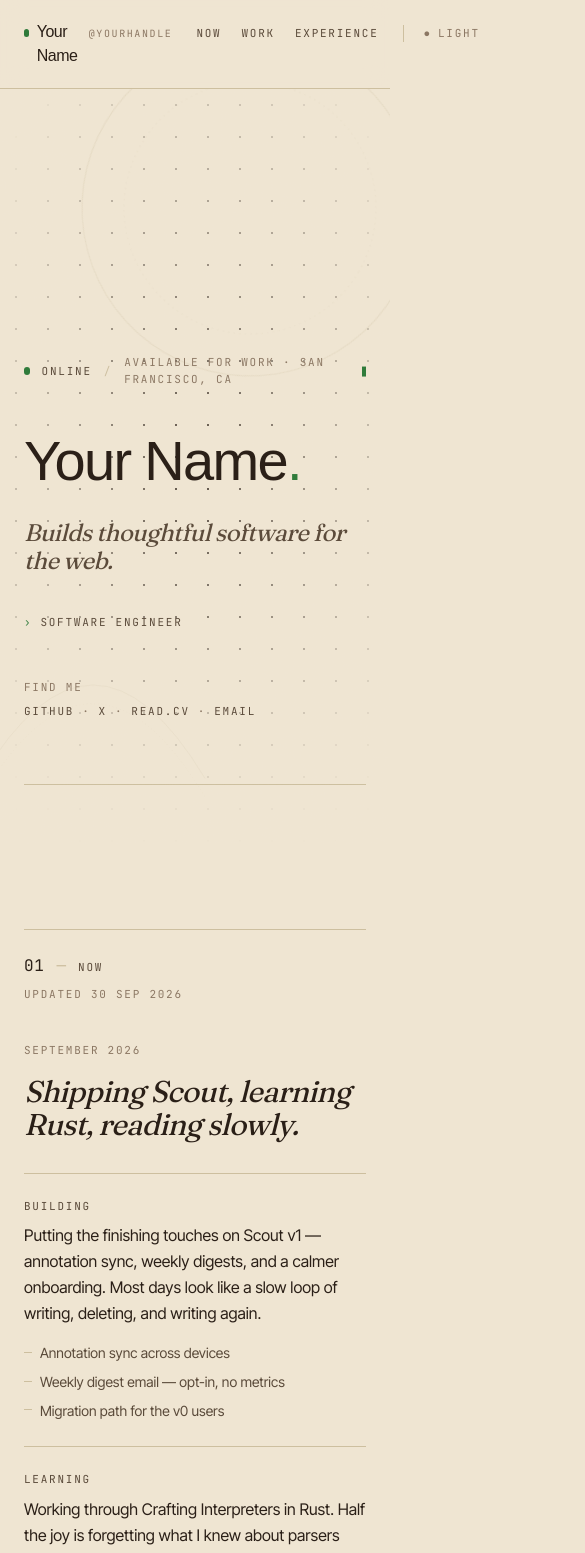
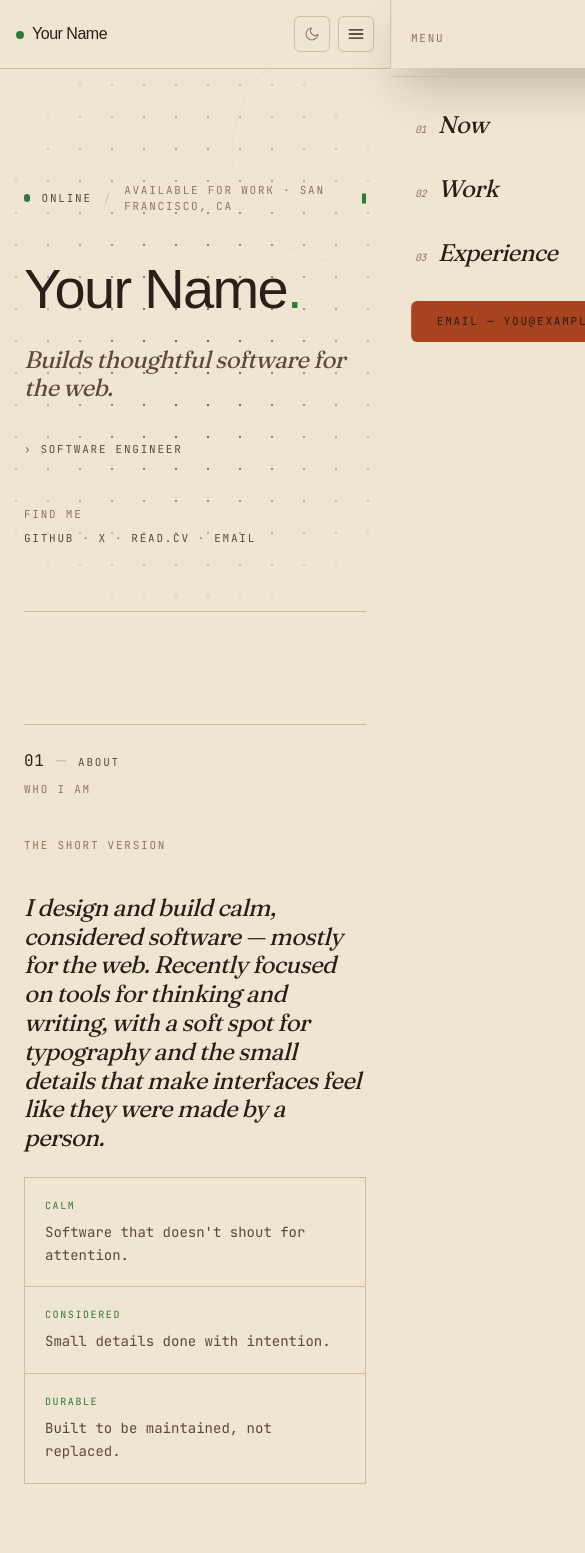
Before and after one commit to Rujul-1105/portfolio, a Next.js app: page / in a window 390 px wide. Shown: the top 1553 px of the page, 585 px wide, since content can reach past the window. Built offline with nearby package versions, Linux system fonts and the light colour scheme; a web font is replaced by a local one.

Commit message:
v1.4 + v1.4a: mobile menu, icon toggle, About section, reordered

```diff
--- a/app/page.tsx
+++ b/app/page.tsx
@@ -1,16 +1,18 @@
 import { HeroSection } from "@/components/sections/HeroSection";
+import { AboutSection } from "@/components/sections/AboutSection";
 import { NowSection } from "@/components/sections/NowSection";
+import { ExperienceSection } from "@/components/sections/ExperienceSection";
 import { ProjectsSection } from "@/components/sections/ProjectsSection";
-import { ExperienceSection } from "@/components/sections/ExperienceSection";
 import { ActivitySection } from "@/components/sections/ActivitySection";
 
 export default function Home() {
   return (
     <>
       <HeroSection />
+      <AboutSection />
       <NowSection />
+      <ExperienceSection />
       <ProjectsSection />
-      <ExperienceSection />
       <ActivitySection />
     </>
   );
--- /dev/null
+++ b/components/layout/MobileMenu.tsx
@@ -0,0 +1,149 @@
+"use client";
+
+import { useEffect, useState } from "react";
+import type { NavItem } from "@/types/content";
+
+interface MobileMenuProps {
+  items: NavItem[];
+  cta?: { label: string; href: string };
+  onAction?: () => void;
+}
+
+function MenuIcon({ open }: { open: boolean }) {
+  return (
+    <svg
+      width="20"
+      height="20"
+      viewBox="0 0 24 24"
+      fill="none"
+      stroke="currentColor"
+      strokeWidth="1.6"
+      strokeLinecap="round"
+      strokeLinejoin="round"
+      aria-hidden="true"
+    >
+      {open ? (
+        <>
+          <path d="M18 6 6 18" />
+          <path d="m6 6 12 12" />
+        </>
+      ) : (
+        <>
+          <path d="M4 7h16" />
+          <path d="M4 12h16" />
+          <path d="M4 17h16" />
+        </>
+      )}
+    </svg>
+  );
+}
+
+export function MobileMenu({ items, cta, onAction }: MobileMenuProps) {
+  const [open, setOpen] = useState(false);
+
+  // Lock body scroll while the menu is open
+  useEffect(() => {
+    if (open) {
+      document.body.style.overflow = "hidden";
+    } else {
+      document.body.style.overflow = "";
+    }
+    return () => {
+      document.body.style.overflow = "";
+    };
+  }, [open]);
+
+  // Close on Escape
+  useEffect(() => {
+    if (!open) return;
+    function onKey(e: KeyboardEvent) {
+      if (e.key === "Escape") setOpen(false);
+    }
+    window.addEventListener("keydown", onKey);
+    return () => window.removeEventListener("keydown", onKey);
+  }, [open]);
+
+  function close() {
+    setOpen(false);
+    onAction?.();
+  }
+
+  return (
+    <>
+      <button
+        type="button"
+        onClick={() => setOpen((v) => !v)}
+        aria-label={open ? "Close menu" : "Open menu"}
+        aria-expanded={open}
+        aria-controls="mobile-menu-panel"
+        className="md:hidden inline-flex h-9 w-9 items-center justify-center rounded-md border border-line text-ink hover:text-neon hover:border-neon transition-colors"
+      >
+        <MenuIcon open={open} />
+      </button>
+
+      {/* Backdrop */}
+      <div
+        onClick={close}
+        aria-hidden
+        className={`fixed inset-0 z-40 bg-ink/40 transition-opacity duration-200 md:hidden ${
+          open ? "opacity-100" : "opacity-0 pointer-events-none"
+        }`}
+      />
+
+      {/* Panel */}
+      <nav
+        id="mobile-menu-panel"
+        aria-label="Mobile navigation"
+        className={`fixed top-0 right-0 z-50 h-full w-[78%] max-w-sm bg-paper border-l border-line shadow-2xl transition-transform duration-300 ease-out md:hidden ${
+          open ? "translate-x-0" : "translate-x-full"
+        }`}
+      >
+        <div className="flex items-center justify-between px-5 py-5 border-b border-line">
+          <span className="font-mono text-[11px] uppercase tracking-[var(--tracking-caps)] text-muted">
+            Menu
+          </span>
+          <button
+            type="button"
+            onClick={close}
+            aria-label="Close menu"
+            className="inline-flex h-9 w-9 items-center justify-center rounded-md border border-line text-ink hover:text-neon hover:border-neon transition-colors"
+          >
+            <MenuIcon open={true} />
+          </button>
+        </div>
+
+        <ul className="flex flex-col px-2 py-4">
+          {items.map((item, i) => (
+            <li key={item.href}>
+              <a
+                href={item.href}
+                onClick={close}
+                className="flex items-center justify-between gap-3 px-4 py-4 font-display italic text-2xl text-ink hover:text-neon transition-colors border-b border-line/60 last:border-b-0"
+              >
+                <span className="flex items-baseline gap-3">
+                  <span className="font-mono text-[10px] text-muted">
+                    {String(i + 1).padStart(2, "0")}
+                  </span>
+                  {item.label}
+                </span>
+                <span className="font-mono text-sm text-muted">↓</span>
+              </a>
+            </li>
+          ))}
+        </ul>
+
+        {cta ? (
+          <div className="px-5 pb-8">
+            <a
+              href={cta.href}
+              onClick={close}
+              className="flex items-center justify-center gap-2 rounded-md bg-accent text-ink font-mono text-[11px] uppercase tracking-[var(--tracking-caps)] px-5 py-3 hover:opacity-90 transition-opacity"
+            >
+              {cta.label} ↗
+            </a>
+          </div>
+        ) : null}
+      </nav>
+    </>
+  );
+}
--- a/components/layout/TopNav.tsx
+++ b/components/layout/TopNav.tsx
@@ -1,15 +1,16 @@
 import { site } from "@/lib/content";
 import { ThemeToggle } from "@/components/primitives/ThemeToggle";
+import { MobileMenu } from "./MobileMenu";
 
 export function TopNav() {
   const twitterHref = site.twitter ?? "#";
 
   return (
     <header className="sticky top-0 z-30 backdrop-blur-md bg-paper/75 dark:bg-paper/75 border-b border-line">
-      <nav className="mx-auto flex w-full max-w-[var(--container-wide)] items-baseline justify-between gap-6 px-6 md:px-10 lg:px-16 py-5">
+      <nav className="mx-auto flex w-full max-w-[var(--container-wide)] items-center justify-between gap-4 md:gap-6 px-4 md:px-10 lg:px-16 py-4 md:py-5">
         <a
           href="#top"
-          className="group flex items-baseline gap-2"
+          className="group flex items-baseline gap-2 shrink-0"
           aria-label="Home"
         >
           <span aria-hidden className="status-dot" />
@@ -20,28 +21,44 @@ export function TopNav() {
             href={twitterHref}
             target="_blank"
             rel="noreferrer noopener"
-            className="link-underline font-mono text-[10px] uppercase tracking-[var(--tracking-caps)] text-muted hover:text-neon"
+            className="hidden sm:inline-block link-underline font-mono text-[10px] uppercase tracking-[var(--tracking-caps)] text-muted hover:text-neon"
             aria-label={`${site.handle} on X / Twitter`}
           >
             {site.handle}
           </a>
         </a>
 
-        <ul className="flex items-baseline gap-x-5 gap-y-2 font-mono text-[11px] uppercase tracking-[var(--tracking-caps)]">
+        <ul className="hidden md:flex items-center gap-x-6 font-mono text-[11px] uppercase tracking-[var(--tracking-caps)] text-ink-2">
           {site.nav.map((item) => (
             <li key={item.href}>
-              <a
-                href={item.href}
-                className="link-underline text-ink-2 hover-glow"
-              >
+              <a href={item.href} className="link-underline hover-glow">
                 {item.label}
               </a>
             </li>
           ))}
-          <li className="ml-1 border-l border-line pl-5">
-            <ThemeToggle />
-          </li>
         </ul>
+
+        <div className="flex items-center gap-2 md:gap-3 shrink-0">
+          <a
+            href={twitterHref}
+            target="_blank"
+            rel="noreferrer noopener"
+            className="hidden md:inline-flex font-mono text-[11px] uppercase tracking-[var(--tracking-caps)] text-ink-2 hover-glow"
+          >
+            Twitter
+          </a>
+          <ThemeToggle />
+          <a
+            href={`mailto:${site.email}`}
+            className="hidden md:inline-flex bracket-corners items-center gap-2 bg-accent text-ink font-mono text-[10px] uppercase tracking-[var(--tracking-caps)] px-4 py-2 hover:opacity-90 transition-opacity"
+          >
+            Get in touch ↗
+          </a>
+          <MobileMenu
+            items={site.nav}
+            cta={{ label: `Email — ${site.email}`, href: `mailto:${site.email}` }}
+          />
+        </div>
       </nav>
     </header>
   );
--- a/components/primitives/Section.tsx
+++ b/components/primitives/Section.tsx
@@ -25,7 +25,7 @@ export function Section({
   return (
     <section
       id={id}
-      className={`relative py-20 md:py-24 lg:py-32 scroll-mt-24 ${className ?? ""}`}
+      className={`relative py-16 md:py-24 lg:py-32 scroll-mt-20 md:scroll-mt-24 ${className ?? ""}`}
     >
       <div className="mx-auto w-full max-w-[var(--container-wide)] px-6 md:px-10 lg:px-16">
         <header className="group grid grid-cols-1 lg:grid-cols-[1fr_auto] gap-x-8 gap-y-2 items-baseline border-t border-line pt-6">
--- a/components/primitives/ThemeToggle.tsx
+++ b/components/primitives/ThemeToggle.tsx
@@ -4,6 +4,54 @@ import { useEffect, useState } from "react";
 
 type Theme = "light" | "dark";
 
+function SunIcon() {
+  return (
+    <svg
+      width="16"
+      height="16"
+      viewBox="0 0 24 24"
+      fill="none"
+      stroke="currentColor"
+      strokeWidth="1.6"
+      strokeLinecap="round"
+      strokeLinejoin="round"
+      aria-hidden="true"
+    >
+      <circle cx="12" cy="12" r="4" />
+      <path d="M12 2v2" />
+      <path d="M12 20v2" />
+      <path d="m4.93 4.93 1.41 1.41" />
+      <path d="m17.66 17.66 1.41 1.41" />
+      <path d="M2 12h2" />
+      <path d="M20 12h2" />
+      <path d="m4.93 19.07 1.41-1.41" />
+      <path d="m17.66 6.34 1.41-1.41" />
+    </svg>
+  );
+}
+
+function MoonIcon() {
+  return (
+    <svg
+      width="16"
+      height="16"
+      viewBox="0 0 24 24"
+      fill="none"
+      stroke="currentColor"
+      strokeWidth="1.6"
+      strokeLinecap="round"
+      strokeLinejoin="round"
+      aria-hidden="true"
+    >
+      <path d="M21 12.79A9 9 0 1 1 11.21 3 7 7 0 0 0 21 12.79z" />
+    </svg>
+  );
+}
+
+/**
+ * Square icon button for theme toggle. Sun when in dark mode (click to go light),
+ * moon when in light mode (click to go dark).
+ */
 export function ThemeToggle() {
   const [theme, setTheme] = useState<Theme>("light");
   const [mounted, setMounted] = useState(false);
@@ -29,16 +77,16 @@ export function ThemeToggle() {
     }
   }
 
-  // Avoid SSR/CSR mismatch — render a stable placeholder until mounted.
+  // Stable placeholder until mounted to avoid SSR/CSR mismatch.
   if (!mounted) {
     return (
       <button
         type="button"
         aria-label="Toggle theme"
-        className="font-mono text-[11px] uppercase tracking-[var(--tracking-caps)] text-muted hover:text-neon transition-colors"
+        className="inline-flex h-9 w-9 items-center justify-center rounded-md border border-line text-muted hover:text-ink hover:border-ink-2 transition-colors"
         tabIndex={-1}
       >
-        <span aria-hidden>◐</span>
+        <SunIcon />
       </button>
     );
   }
@@ -50,12 +98,9 @@ export function ThemeToggle() {
       aria-label={
         theme === "dark" ? "Switch to light theme" : "Switch to dark theme"
       }
-      className="font-mono text-[11px] uppercase tracking-[var(--tracking-caps)] text-muted hover:text-neon transition-colors"
+      className="inline-flex h-9 w-9 items-center justify-center rounded-md border border-line text-muted hover:text-neon hover:border-neon transition-colors"
     >
-      <span aria-hidden className="inline-flex items-center gap-1.5">
-        <span className={theme === "dark" ? "text-neon" : ""}>●</span>
-        {theme === "dark" ? "Dark" : "Light"}
-      </span>
+      {theme === "dark" ? <SunIcon /> : <MoonIcon />}
     </button>
   );
 }
--- /dev/null
+++ b/components/sections/AboutSection.tsx
@@ -0,0 +1,67 @@
+import { site } from "@/lib/content";
+import { Reveal } from "@/components/motion/Reveal";
+
+const VALUES = [
+  { label: "Calm", body: "Software that doesn't shout for attention." },
+  { label: "Considered", body: "Small details done with intention." },
+  { label: "Durable", body: "Built to be maintained, not replaced." },
+];
+
+export function AboutSection() {
+  return (
+    <section
+      id="about"
+      className="relative py-16 md:py-24 lg:py-32 scroll-mt-20 md:scroll-mt-24"
+    >
+      <div className="mx-auto w-full max-w-[var(--container-wide)] px-6 md:px-10 lg:px-16">
+        <Reveal>
+          <header className="grid grid-cols-1 lg:grid-cols-[1fr_auto] gap-x-8 gap-y-2 items-baseline border-t border-line pt-6">
+            <p className="flex items-baseline gap-3">
+              <span className="font-mono text-base md:text-lg tracking-[var(--tracking-mono)] text-ink hover-glow cursor-default">
+                01
+              </span>
+              <span aria-hidden className="font-mono text-line">
+                —
+              </span>
+              <span className="font-mono text-[11px] uppercase tracking-[var(--tracking-caps)] text-ink-2">
+                About
+              </span>
+            </p>
+            <p className="font-mono text-[11px] uppercase tracking-[var(--tracking-caps)] text-muted lg:justify-self-end">
+              Who I am
+            </p>
+          </header>
+        </Reveal>
+
+        <div className="mt-10 md:mt-12 grid grid-cols-1 md:grid-cols-12 gap-x-8 gap-y-10">
+          <Reveal>
+            <p className="md:col-span-3 font-mono text-[11px] uppercase tracking-[var(--tracking-caps)] text-muted">
+              The short version
+            </p>
+          </Reveal>
+
+          <Reveal>
+            <div className="md:col-span-9 flex flex-col gap-6">
+              <p className="font-display italic text-2xl md:text-3xl lg:text-4xl leading-[1.2] text-ink">
+                {site.bio}
+              </p>
+
+              <ul className="grid grid-cols-1 sm:grid-cols-3 gap-px bg-line border border-line">
+                {VALUES.map((v) => (
+                  <li key={v.label} className="bg-paper p-5 flex flex-col gap-2">
+                    <span className="font-mono text-[10px] uppercase tracking-[var(--tracking-caps)] text-neon">
+                      {v.label}
+                    </span>
+                    <span className="font-mono text-sm text-ink-2 leading-relaxed">
+                      {v.body}
+                    </span>
+                  </li>
+                  ))}
+              </ul>
+            </div>
+          </Reveal>
+        </div>
+      </div>
+    </section>
+  );
+}
--- a/components/sections/ActivitySection.tsx
+++ b/components/sections/ActivitySection.tsx
@@ -14,7 +14,7 @@ export function ActivitySection() {
   return (
     <Section
       id="activity"
-      index="04"
+      index="05"
       title="Activity"
       meta="Last 365 days"
     >
--- a/components/sections/HeroSection.tsx
+++ b/components/sections/HeroSection.tsx
@@ -16,21 +16,21 @@ export function HeroSection() {
   return (
     <section
       id="top"
-      className="relative overflow-hidden min-h-[90vh] flex flex-col justify-end pt-24 md:pt-32 pb-16 md:pb-24"
+      className="relative overflow-hidden min-h-[70vh] md:min-h-[90vh] flex flex-col justify-end pt-20 md:pt-32 pb-12 md:pb-24"
     >
       {/* Backdrop layers */}
       <div className="absolute inset-0 fade-edge">
-        <GridPattern size={32} opacity={0.4} />
+        <GridPattern size={32} opacity={0.3} />
       </div>
       <div
         aria-hidden
-        className="pointer-events-none absolute -right-[18%] -top-[12%] w-[420px] md:w-[520px] text-line/40 drift slow-rotate"
+        className="pointer-events-none absolute -right-[24%] -top-[10%] w-[280px] md:w-[520px] text-line/30 md:text-line/40 drift slow-rotate"
       >
         <GeometricAccent variant="ring" strokeWidth={1} />
       </div>
       <div
         aria-hidden
-        className="pointer-events-none absolute -left-[12%] bottom-[2%] w-[280px] md:w-[360px] text-line/30 drift"
+        className="pointer-events-none absolute -left-[20%] bottom-[2%] w-[200px] md:w-[360px] text-line/20 md:text-line/30 drift"
         style={{ animationDelay: "2.4s" }}
       >
         <GeometricAccent variant="arc" strokeWidth={1} />
--- a/components/sections/NowSection.tsx
+++ b/components/sections/NowSection.tsx
@@ -12,7 +12,7 @@ export function NowSection() {
   return (
     <Section
       id="now"
-      index="01"
+      index="02"
       title="Now"
       meta={updatedLabel}
     >
--- a/components/sections/ProjectsSection.tsx
+++ b/components/sections/ProjectsSection.tsx
@@ -7,7 +7,7 @@ export function ProjectsSection() {
   return (
     <Section
       id="work"
-      index="01"
+      index="04"
       title="Selected Work"
       meta={`${projectsSorted.length} projects`}
     >
--- a/data/now.json
+++ b/data/now.json
@@ -33,8 +33,5 @@
       "title": "Outside",
       "body": "Long walks in the morning, espresso in the afternoon. Trying to read fewer things faster and more things slowly."
     }
-  ],
-  "links": [
-    { "label": "Subscribe by RSS", "href": "/feed.xml" }
   ]
 }
```
Also changed, not shown: 1 other file (tests, documents, lock files or other folders).
